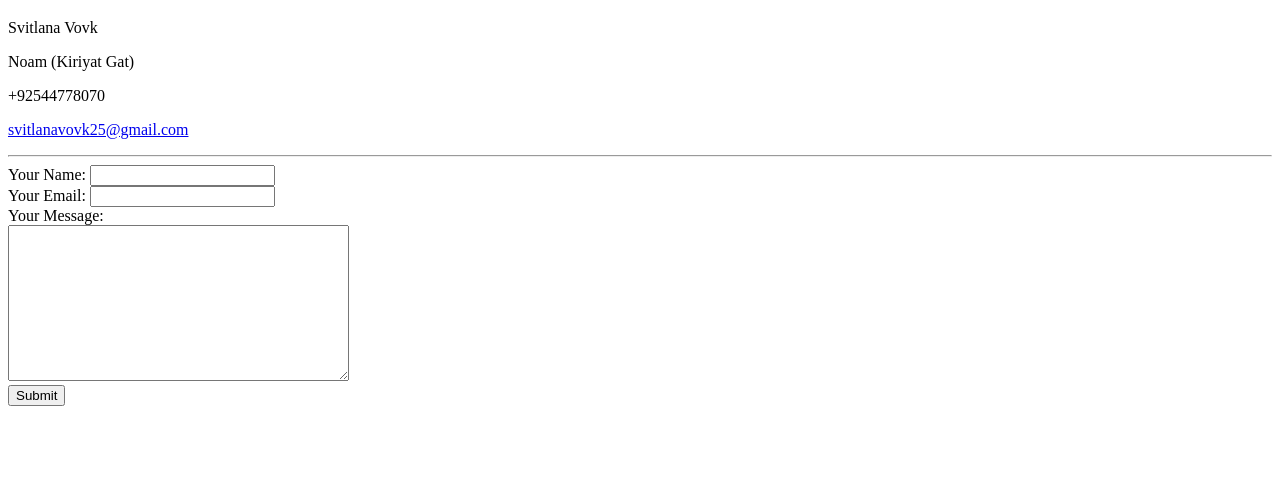
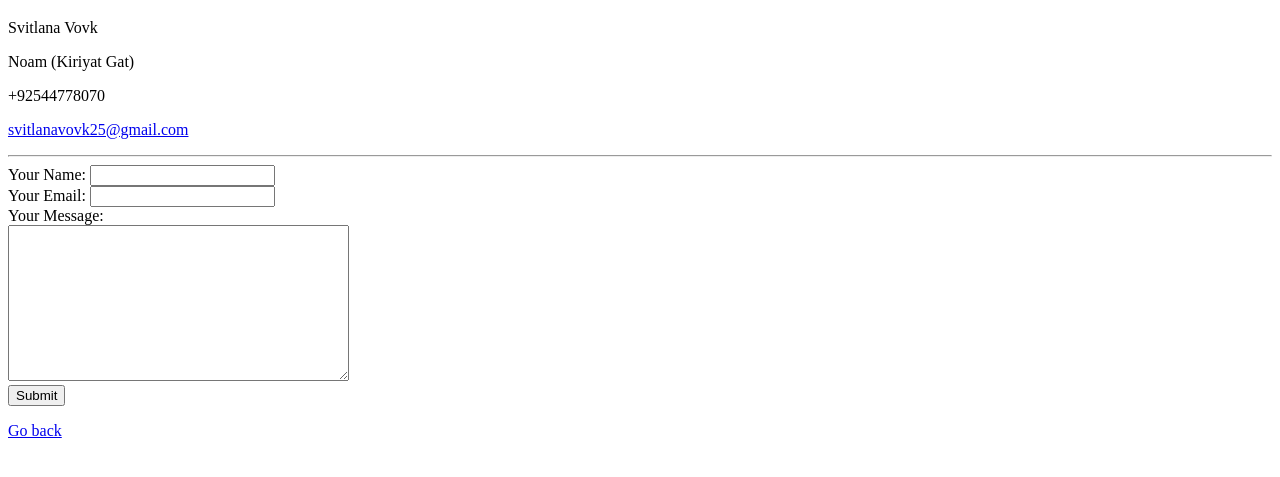
Before and after one commit to Svetamyzuka/cv, a plain HTML site: page contact.html in a window 1280 px wide. Shown: the part 61-538 px from the top of the page. Drawn offline with Linux system fonts and the light colour scheme.

Commit message:
Update contact.html

```diff
--- a/contact.html
+++ b/contact.html
@@ -21,5 +21,6 @@
       <textarea name="YourMessage" rows="10" cols="40"></textarea><br>
       <input type="submit" name="">
     </form>
+    <p><a href="index.html">Go back</a></p>
   </body>
 </html>
```
